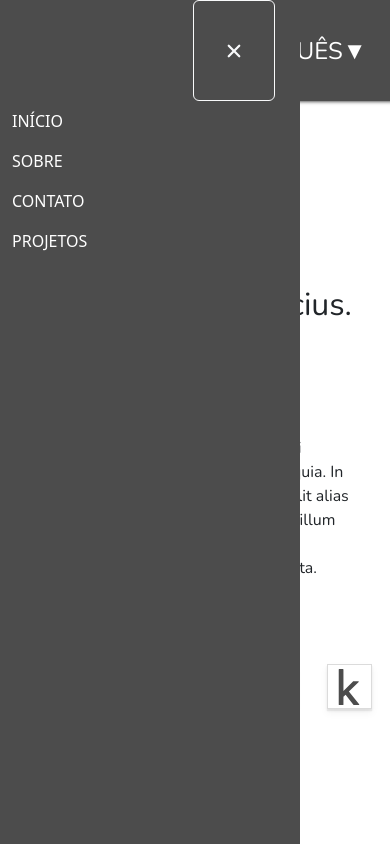
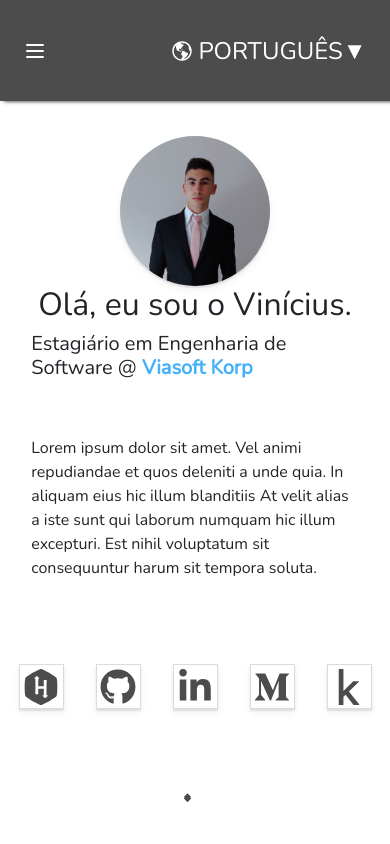
Before and after one commit to ViniciusNalaSantos/PersonalWebsite, a React (Create React App) app in the folder frontend/: page /#/home in a window 390 px wide. Shown: the top 844 px of the page. Built offline with nearby package versions, Linux system fonts and the light colour scheme.

Commit message:
Altering the banner to appear the side bar only when clicked.

```diff
--- a/frontend/src/layout/Banner/banner.css
+++ b/frontend/src/layout/Banner/banner.css
@@ -62,10 +62,6 @@
         display: block;
     }
 
-    .side-bar {
-        display: block;
-    }
-
 }
 
 @media only screen and (max-width: 1136px) {
```
